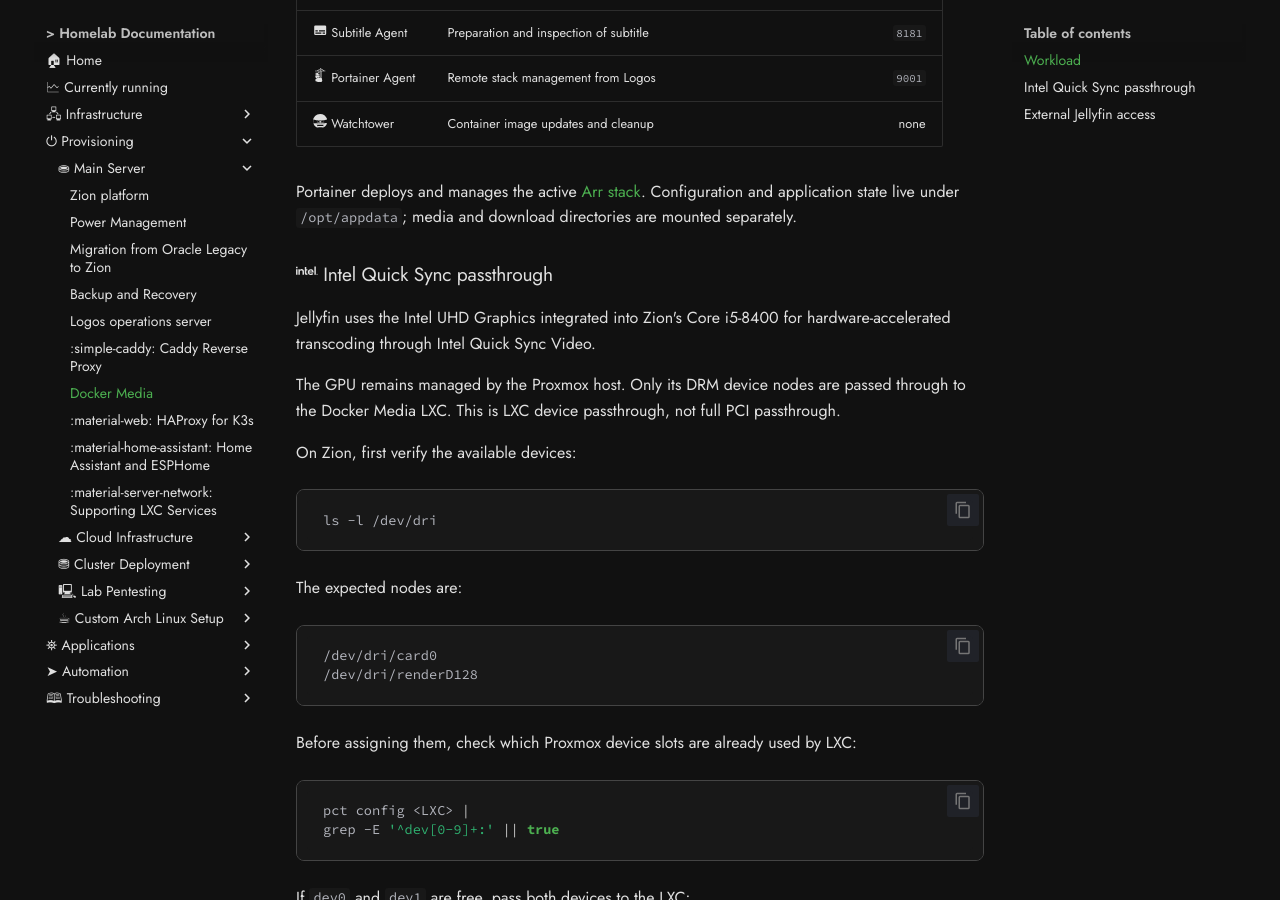
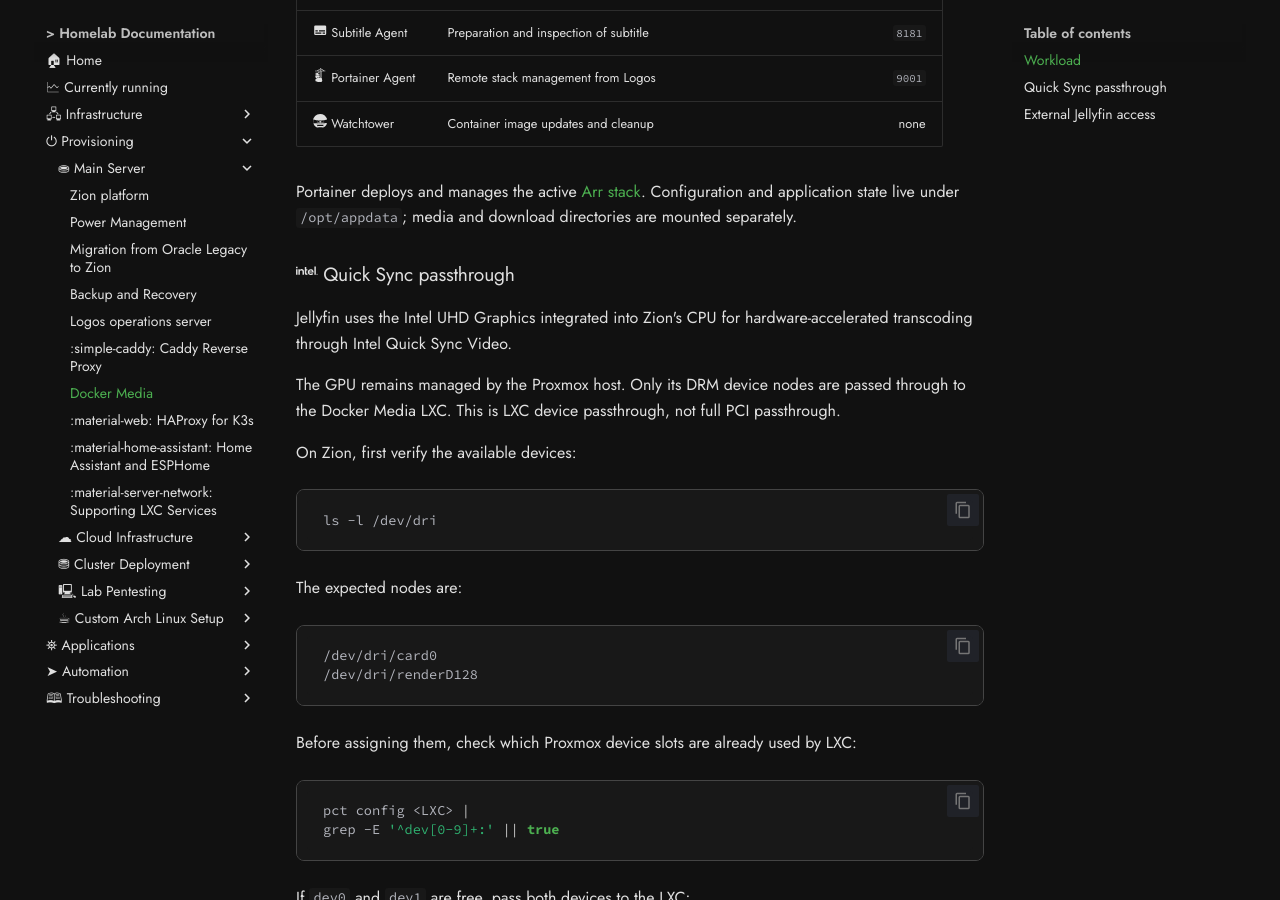
Before and after one commit to kCn3333/homelab, an MkDocs documentation site: the page built from docs/zion/docker-media.md, in a window 1280 px wide and 900 px high, scrolled down 734 px. Built offline with MkDocs 1.6.1 and Material for MkDocs 9.7.7, drawn with Linux system fonts in a browser that asks for light colours; comment, search, counter and statistics services are not loaded.

Commit message:
docs: document docker media

```diff
--- a/docs/zion/docker-media.md
+++ b/docs/zion/docker-media.md
@@ -21,9 +21,9 @@
 
 Portainer deploys and manages the active [Arr stack](https://github.com/kCn3333/docker-compose/blob/main/arr-stack/docker-compose.yaml). Configuration and application state live under `/opt/appdata`; media and download directories are mounted separately.
 
-### :simple-intel: Intel Quick Sync passthrough
+### :simple-intel: Quick Sync passthrough
 
-Jellyfin uses the Intel UHD Graphics integrated into Zion's Core i5-8400 for hardware-accelerated transcoding through Intel Quick Sync Video.
+Jellyfin uses the Intel UHD Graphics integrated into Zion's CPU for hardware-accelerated transcoding through Intel Quick Sync Video.
 
 The GPU remains managed by the Proxmox host. Only its DRM device nodes are passed through to the Docker Media LXC. This is LXC device passthrough, not full PCI passthrough.
 
```
